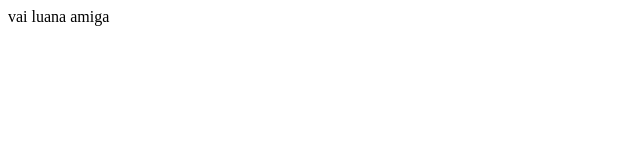
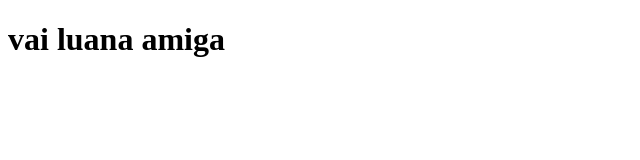
Before and after one commit to Anna-farias/ana, a plain HTML site: page index.html in a window 1280 px wide. Shown: the whole page, without its empty margins (0-640 px from the left). Drawn offline with Linux system fonts and the light colour scheme.

Commit message:
vai luana amiga

```diff
--- a/index.html
+++ b/index.html
@@ -6,6 +6,6 @@
     <title>ana</title>
 </head>
 <body>
-    vai luana amiga
+    <h1>vai luana amiga</h1>
 </body>
 </html>
```
